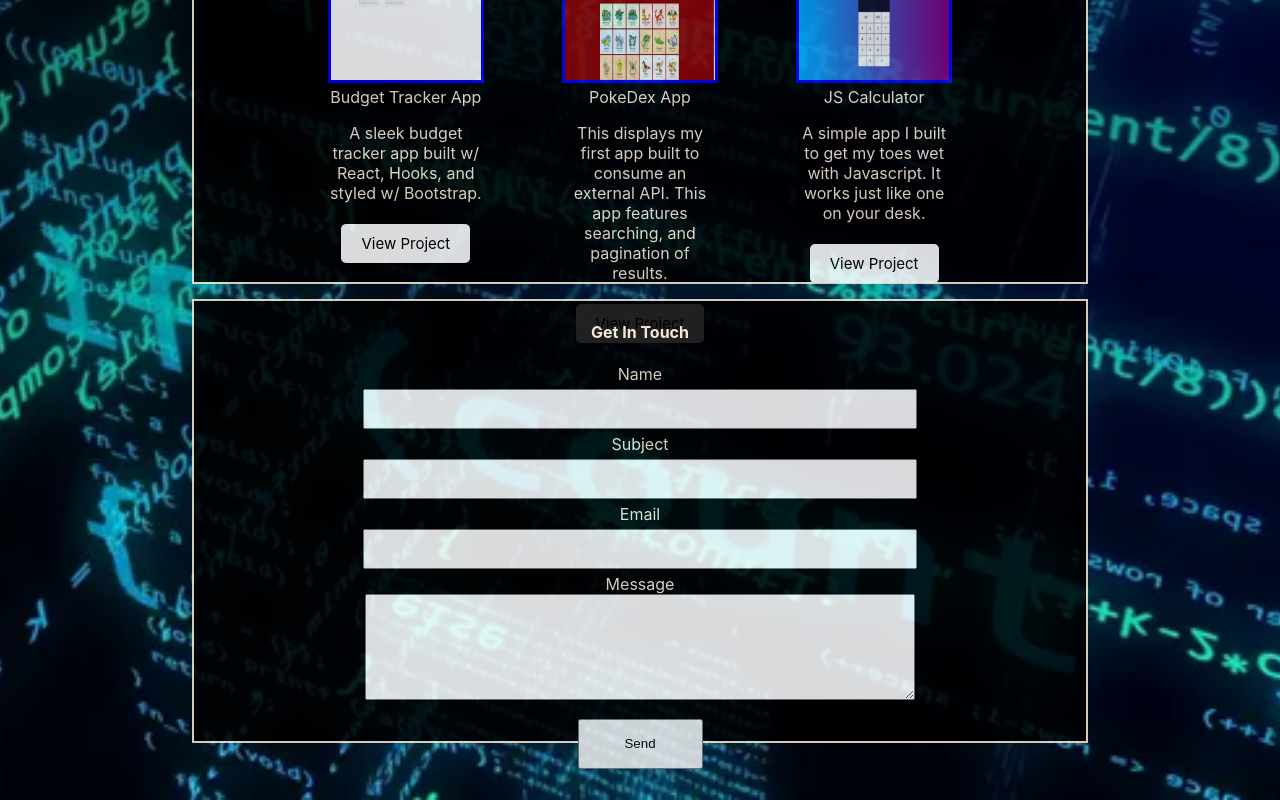
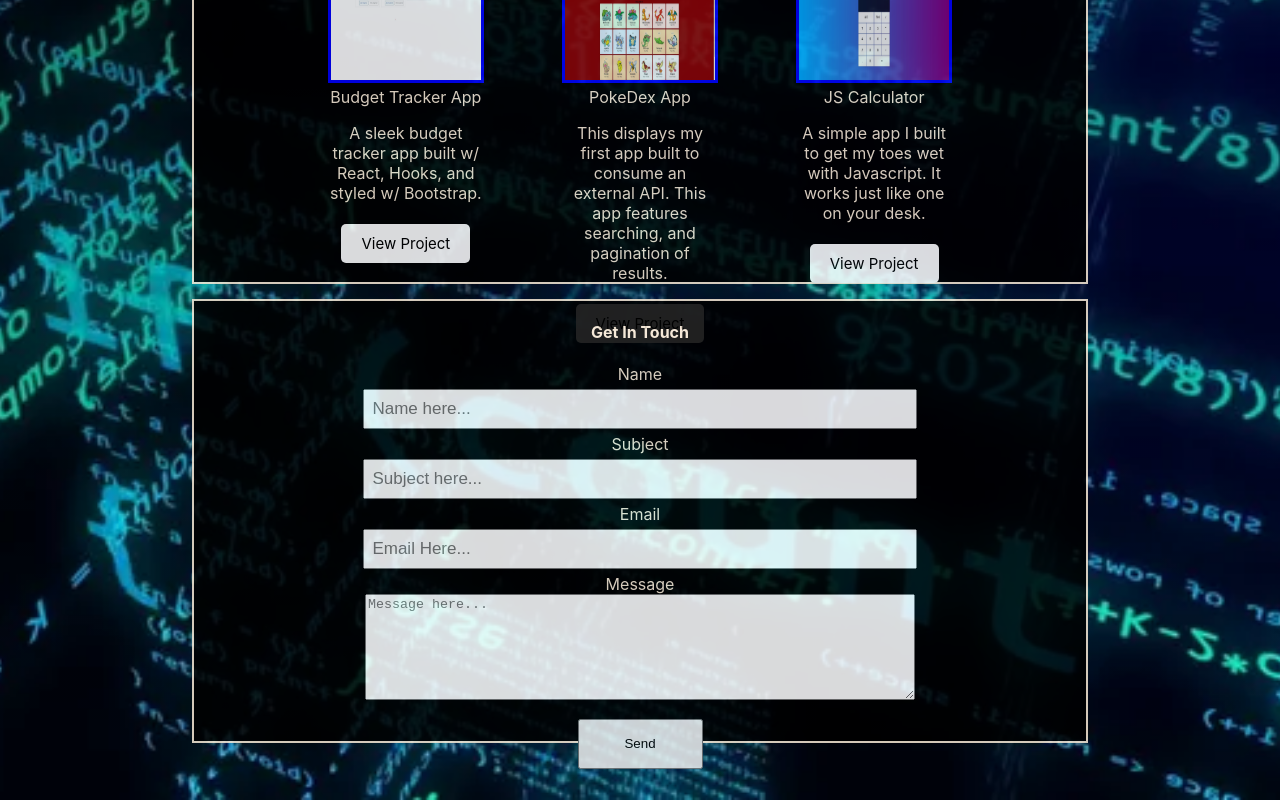
Before and after one commit to JDixon1995/Personal-Site-Repo, a React (Create React App) app: page / in a window 1280 px wide. Shown: the part 960-1760 px from the top of the page. Built offline with nearby package versions, Linux system fonts and the light colour scheme.

Commit message:
added state hook to contact form for email composition.

```diff
--- a/package.json
+++ b/package.json
@@ -7,6 +7,7 @@
     "@testing-library/react": "^13.3.0",
     "@testing-library/user-event": "^13.5.0",
     "bootstrap": "^5.1.3",
+    "emailjs-com": "^3.2.0",
     "react": "^18.1.0",
     "react-bootstrap": "^2.4.0",
     "react-dom": "^18.1.0",
--- a/src/components/EmailForm.jsx
+++ b/src/components/EmailForm.jsx
@@ -1,24 +1,81 @@
+import { useState } from 'react'
+import { send } from 'emailjs-com'
+
 
 const EmailForm = () => {
+
+	const [toSend, setToSend] = useState({
+		name: '',
+		subject: '',
+		email: '',
+		text: '',
+	})
+
+
+	const onSubmit = (e) => {
+		e.preventDefault()
+		send(
+			'SERVICE ID',
+			'TEMPLATE ID',
+			toSend,
+			'User ID',
+		)
+		.then((response) => {
+			console.log('SUCCESS!', response.status, response.text)
+		})
+		.catch((error) => {
+			console.log('FAILED...', error)
+		})
+	}
+
+	const handleChange = (e) => {
+		e.preventDefault()
+		setToSend({...toSend, [e.target.name]: e.target.value})
+	}
+
   return (
-	<div class="email-container">
+	<div className="email-container">
 			<a href=""></a>
 			<h4>Get In Touch</h4>
-			<form className="form-control">
+			<form className="form-control" onSubmit={onSubmit}>
 				<a name="contact"></a>
 				<label>Name</label>
-				<input class="input-field" type="text" name="name"></input>
+				<input
+				type="text"
+				name="name"
+				placeholder="Name here..."
+				value={toSend.name}
+				onChange={handleChange}
+				></input>
 
 				<label>Subject</label>
-				<input class="input-field" type="text" name="subject"></input>
+				<input
+				type="text"
+				name="subject"
+				placeholder="Subject here..."
+				value={toSend.subject}
+				onChange={handleChange}
+				></input>
 
 				<label>Email</label>
-				<input class="input-field" type="text" name="email"></input>
+				<input
+				type="text"
+				name="email"
+				placeholder="Email Here..."
+				value={toSend.email}
+				onChange={handleChange}
+				></input>
 
 				<label>Message</label>
-				<textarea class="input-field" name="message"></textarea>
+				<textarea
+				type="text"
+				name="text"
+				placeholder="Message here..."
+				value={toSend.text}
+				onChange={handleChange}
+				></textarea>
 			</form>
-			<button>Send</button>
+			<button type="submit">Send</button>
 		</div>
   )
 }
```
Also changed, not shown: 1 other file (tests, documents, lock files or other folders).
